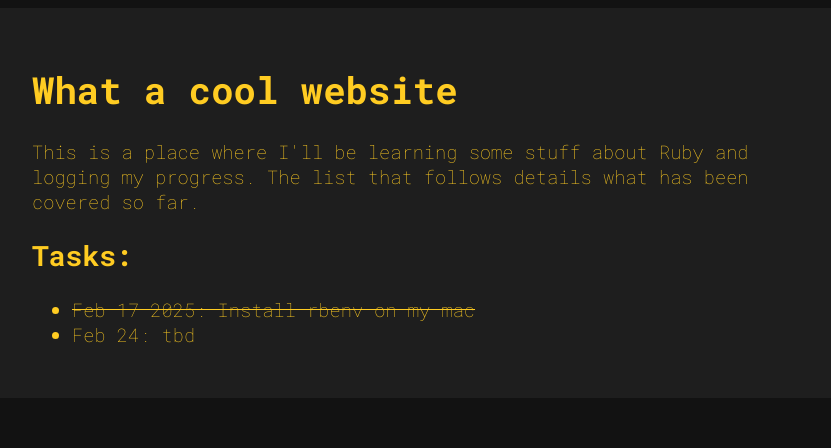
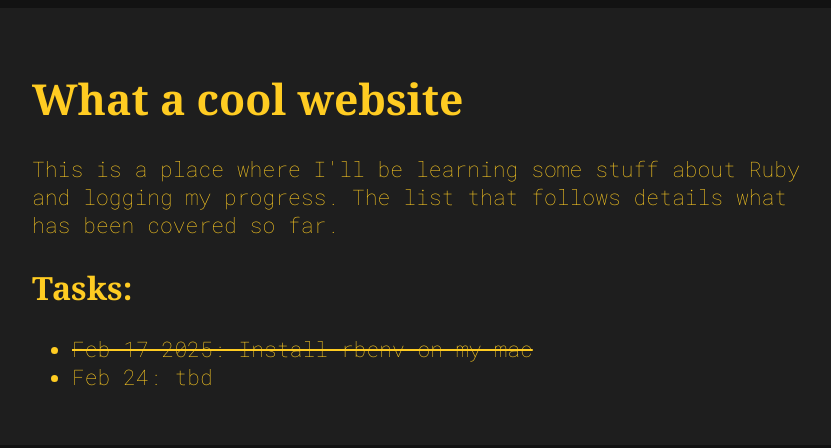
Before and after one commit to lexfeathers/minataur, a plain HTML site: page index.html in a window 1280 px wide. Shown: the whole page, without its empty margins (208-1039 px from the left). Drawn offline with Linux system fonts and the light colour scheme.

Commit message:
Messing with fonts for fun

```diff
--- a/index.html
+++ b/index.html
@@ -23,8 +23,8 @@
     body {
         color: #ffcc22;
         background-color: #121212;
-        font-size: 14pt;
-        font-family: 'Roboto mono', monospace;
+        font-size: 16pt;
+        font-family: 'Roboto Mono', monospace;
         font-weight: 100;
     }
 
@@ -39,5 +39,10 @@
     a {
         color: #ff22ed;
     }
+
+    h1, h2, h3 {
+        font-family: Georgia, serif;
+        font-weight: 600;
+    }
 </style>
 </html>
```
